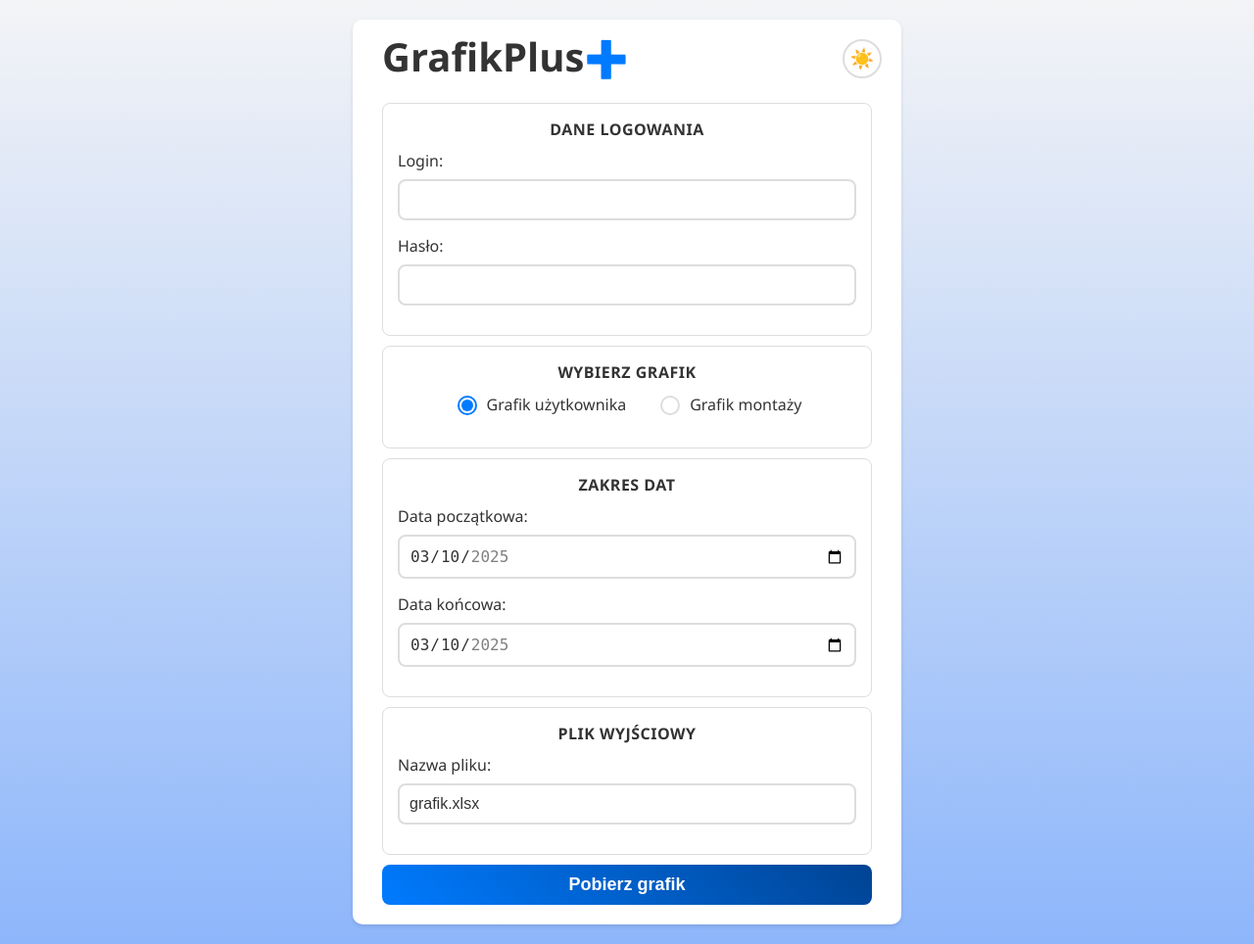
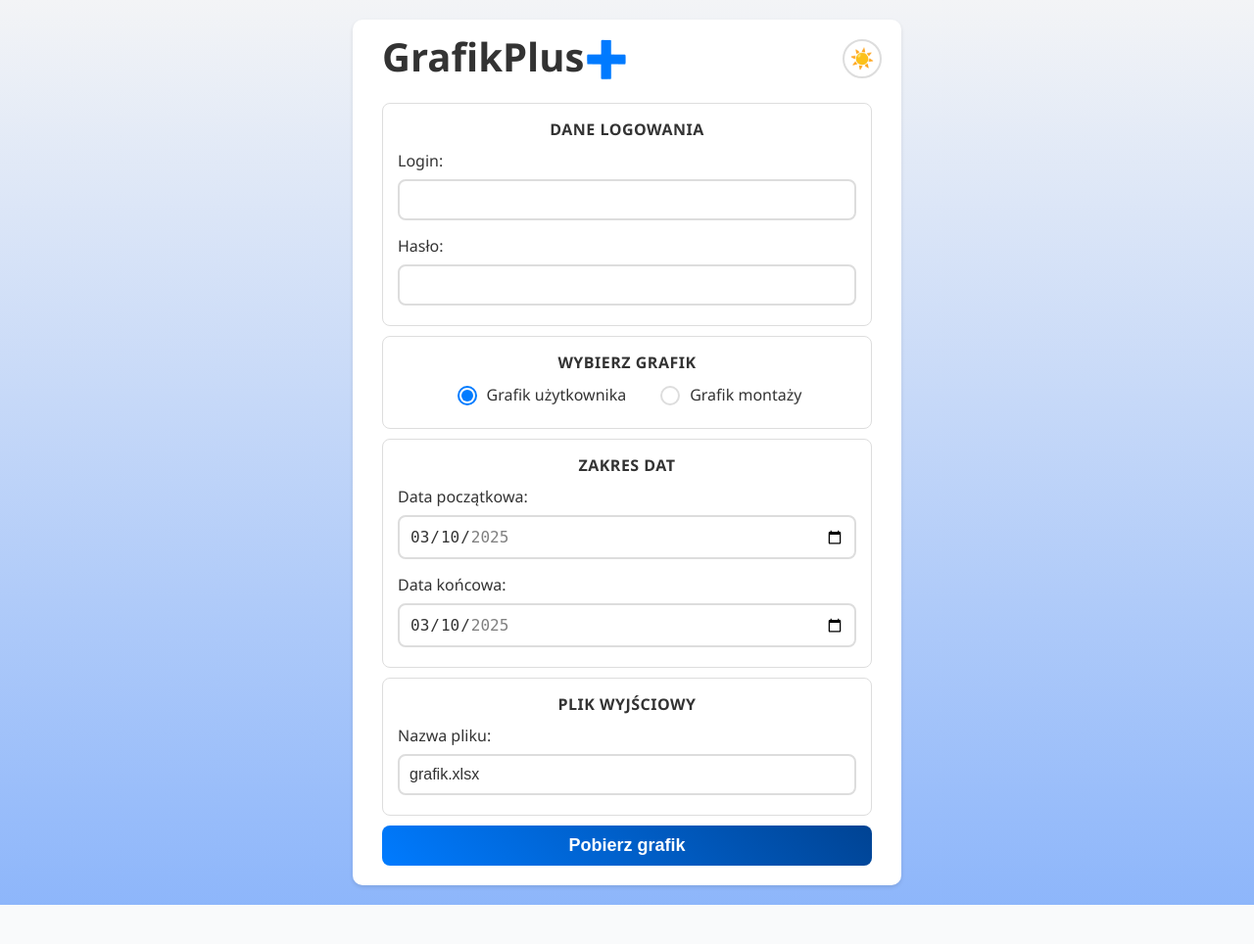
Before and after one commit to Szafranee/GrafikPlusWeb, a Flask app: page / in a window 1280 px wide. Shown: the whole page at 98% size. After the commit the page ends 924 px from the top, so only its background shows below. Run offline with Flask 3, Linux system fonts and the light colour scheme.

Commit message:
Adjust padding for improved layout consistency

```diff
--- a/frontend/static/css/styles.css
+++ b/frontend/static/css/styles.css
@@ -68,7 +68,7 @@ h1 {
     background-color: var(--background-color);
     border: 1px solid var(--border-color);
     border-radius: 8px;
-    padding: 15px;
+    padding: 15px 15px 5px;
     margin-bottom: 10px;
 }
 
```
